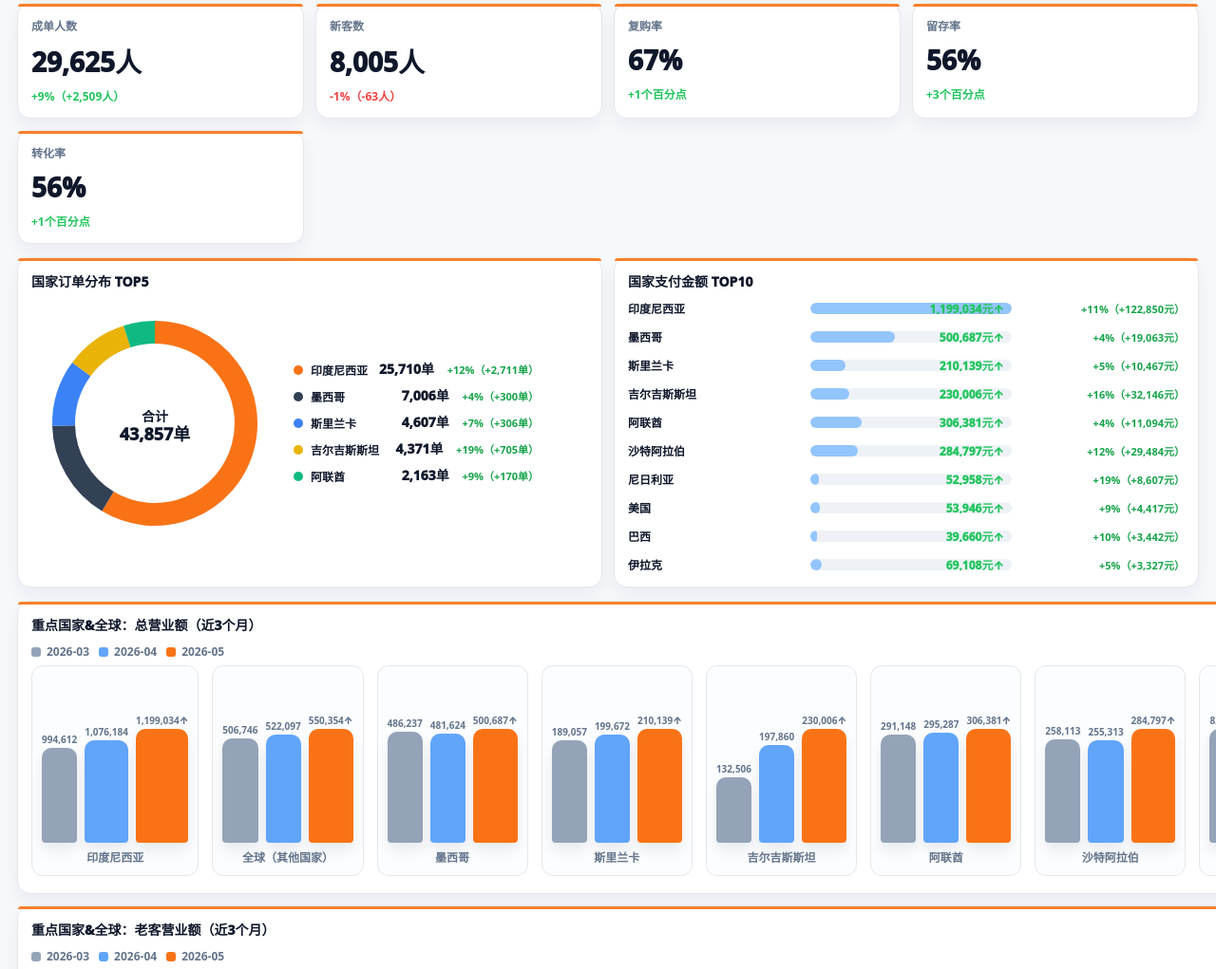
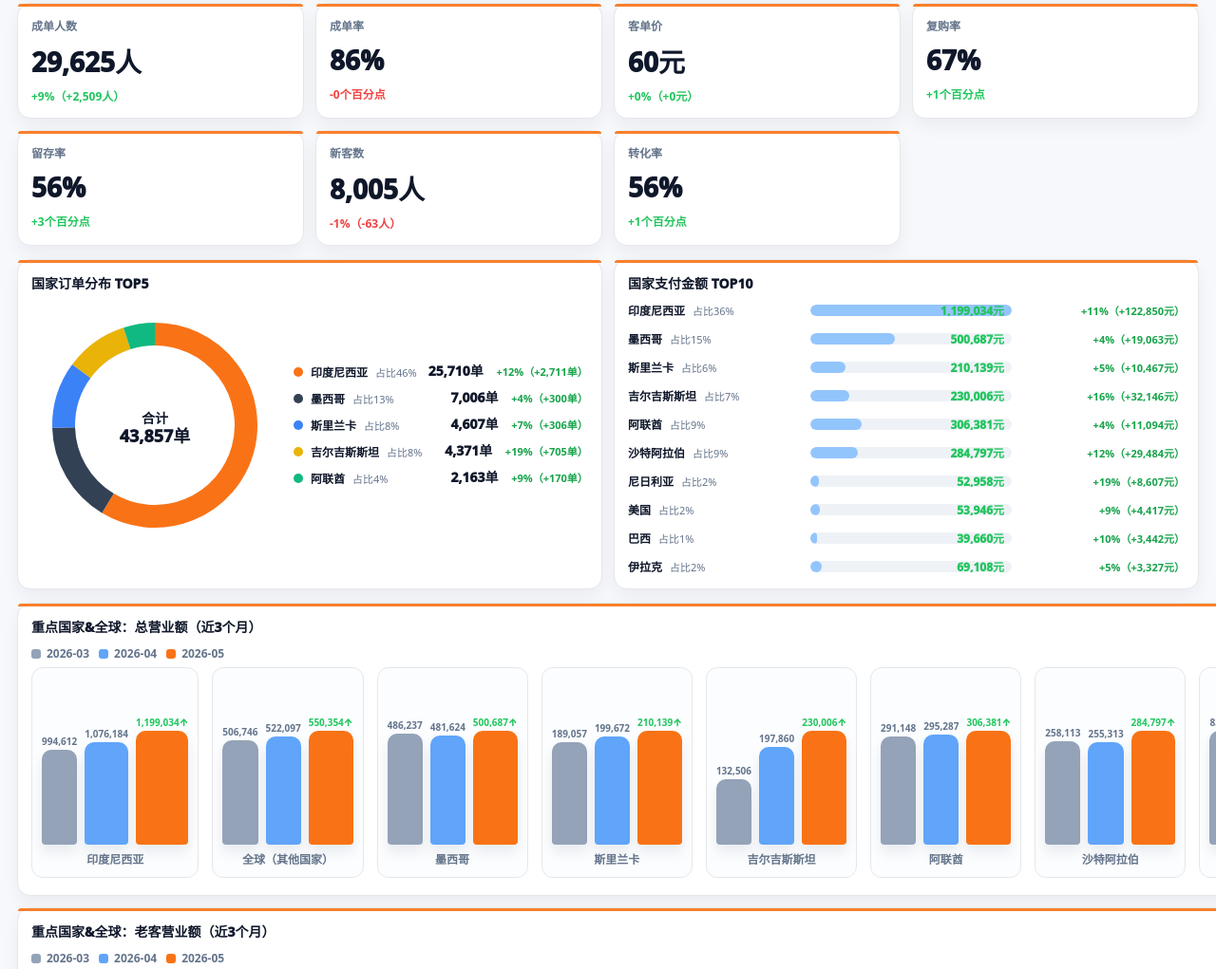
Before and after one commit to 1178663086-ai/bitsbang-dashboard, a plain HTML site: page dashboard/monthly/monthly_dashboard_2026_05.html in a window 1280 px wide. Shown: the part 423-1444 px from the top of the page at 95% size. Drawn offline with Linux system fonts and the light colour scheme.

Commit message:
fix(dashboard): may dashboard ui tweaks

```diff
--- a/dashboard/monthly/monthly_dashboard_2026_05.html
+++ b/dashboard/monthly/monthly_dashboard_2026_05.html
@@ -104,12 +104,14 @@
     .dot{width:10px;height:10px;border-radius:999px;flex:0 0 10px}
     .legend-left{display:flex;align-items:center;gap:8px;color:var(--text);font-weight:800}
     .legend-right{color:var(--muted);font-weight:800;text-align:right;line-height:1.15}
+    .share{margin-left:8px;color:var(--muted);font-weight:500;font-size:11px}
 
     /* bars */
     .bars{display:flex;flex-direction:column;gap:12px}
     .bar-row{display:grid;grid-template-columns:180px 1fr 170px;gap:12px;align-items:center}
     @media (max-width:900px){.bar-row{grid-template-columns:1fr;gap:6px;align-items:flex-start}}
     .bar-name{font-size:12px;color:var(--text);font-weight:900;white-space:nowrap;overflow:hidden;text-overflow:ellipsis}
+    .bar-name .share{margin-left:8px;color:var(--muted);font-weight:500;font-size:11px}
     .bar-track{height:12px;background:#eef2f7;border-radius:999px;overflow:hidden}
     /* 单色系：更明显但不深色（统一用于所有横向排名条形图） */
     .bar-fill{height:12px;background:#93c5fd;border-radius:999px}
@@ -145,6 +147,8 @@
     .kc-bars{display:flex;gap:8px;align-items:flex-end;height:170px;margin-top:6px}
     .kc-col{flex:1;display:flex;flex-direction:column;justify-content:flex-end}
     .kc-top{margin-bottom:2px;font-size:10px;color:var(--muted);font-weight:900;text-align:center;white-space:nowrap;overflow:hidden;text-overflow:ellipsis;max-width:100%}
+    .kc-top.mom-up{color:var(--green)}
+    .kc-top.mom-down{color:var(--red)}
     .kc-bar{border-radius:10px 10px 4px 4px;box-shadow:0 8px 14px rgba(15,23,42,.08)}
     .kc-val{margin-top:6px;font-size:12px;color:var(--muted);font-weight:800;text-align:center;white-space:nowrap;overflow:hidden;text-overflow:ellipsis}
 
@@ -225,9 +229,14 @@
         <div class="k-sub" id="kpi_success_orders_chg">-</div>
       </div>
       <div class="card">
-        <div class="k-title">新客数</div>
-        <div class="k-value" id="kpi_new_users">-</div>
-        <div class="k-sub" id="kpi_new_users_chg">-</div>
+        <div class="k-title">成单率</div>
+        <div class="k-value" id="kpi_success_rate">-</div>
+        <div class="k-sub" id="kpi_success_rate_chg">-</div>
+      </div>
+      <div class="card">
+        <div class="k-title">客单价</div>
+        <div class="k-value" id="kpi_aov">-</div>
+        <div class="k-sub" id="kpi_aov_chg">-</div>
       </div>
       <div class="card">
         <div class="k-title">复购率</div>
@@ -238,6 +247,11 @@
         <div class="k-title">留存率</div>
         <div class="k-value" id="kpi_retention">-</div>
         <div class="k-sub" id="kpi_retention_chg">-</div>
+      </div>
+      <div class="card">
+        <div class="k-title">新客数</div>
+        <div class="k-value" id="kpi_new_users">-</div>
+        <div class="k-sub" id="kpi_new_users_chg">-</div>
       </div>
       <div class="card">
         <div class="k-title">转化率</div>
@@ -508,6 +522,7 @@
       {key:'success_users', name:'成单人数', unit:'人', type:'value'},
       {key:'new_users', name:'新客数', unit:'人', type:'value'},
       {key:'success_rate', name:'成单率', unit:'%', type:'rate_monthly'},
+      {key:'aov', name:'客单价', unit:'元', type:'aov'},
       {key:'repurchase_rate', name:'复购率', unit:'%', type:'rate_repurchase'},
       {key:'retention_rate', name:'留存率', unit:'%', type:'rate_retention'},
       {key:'conversion_rate', name:'转化率', unit:'%', type:'rate_conversion'},
@@ -684,12 +699,14 @@
       return `<div class="val-sub ${cls}">${s}</div>`;
     }
 
-    function renderDonutTo(svgId, legendId, items, unit){
+    function renderDonutTo(svgId, legendId, items, unit, opts){
       const svg=document.getElementById(svgId);
       const legend=document.getElementById(legendId);
       if(!svg || !legend) return;
       svg.innerHTML=''; legend.innerHTML='';
 
+      const o = opts || {};
+      const shareDenom = (o.shareDenom===null || o.shareDenom===undefined) ? null : Number(o.shareDenom);
       const total = items.reduce((s,x)=>s + (x.value||0),0) || 1;
       const cx=130, cy=130, r=96, inner=60;
 
@@ -722,13 +739,22 @@
         const dot=document.createElement('span');
         dot.className='dot';
         dot.style.background = COLORS[idx % COLORS.length];
-        const name=document.createElement('span');
-        name.textContent = it.name;
-        left.appendChild(dot); left.appendChild(name);
+        const nameWrap=document.createElement('span');
+        const nameMain=document.createElement('span');
+        nameMain.textContent = it.name;
+        nameWrap.appendChild(nameMain);
+        if(shareDenom && isFinite(shareDenom) && shareDenom>0 && it && it.value!==null && it.value!==undefined){
+          const sharePct = (Number(it.value) / shareDenom) * 100;
+          const shareSpan=document.createElement('span');
+          shareSpan.className='share';
+          shareSpan.textContent = `占比${sharePct.toFixed(0)}%`;
+          nameWrap.appendChild(shareSpan);
+        }
+        left.appendChild(dot); left.appendChild(nameWrap);
         const right=document.createElement('div');
         right.className='legend-right';
         const u = unit || '';
-        // 饼图：不展示占比；环比跟在总数后面同一行
+        // 环比跟在总数后面同一行
         right.innerHTML = `<div class="val-main">${n(it.value)}${u} ${formatMomInline(it)}</div>`;
         li.appendChild(left); li.appendChild(right);
         legend.appendChild(li);
@@ -761,10 +787,14 @@
       svg.appendChild(c1); svg.appendChild(c2);
     }
 
-    function renderBarsTo(listId, items, unit){
+    function renderBarsTo(listId, items, unit, opts){
       const list=document.getElementById(listId);
       if(!list) return;
       list.innerHTML='';
+      const o = opts || {};
+      const shareDenom = (o.shareDenom===null || o.shareDenom===undefined) ? null : Number(o.shareDenom);
+      const showMomColor = (o.showMomColor===undefined) ? true : !!o.showMomColor;
+      const showMomArrow = (o.showMomArrow===undefined) ? true : !!o.showMomArrow;
       const max = Math.max(...items.map(x=>x.value||0),1);
       items.forEach((it)=>{
         const row=document.createElement('div');
@@ -772,7 +802,12 @@
         const name=document.createElement('div');
         name.className='bar-name';
         name.title=it.name;
-        name.textContent=it.name;
+        if(shareDenom && isFinite(shareDenom) && shareDenom>0 && it && it.value!==null && it.value!==undefined){
+          const sharePct = (Number(it.value) / shareDenom) * 100;
+          name.innerHTML = `<span>${it.name}</span><span class="share">占比${sharePct.toFixed(0)}%</span>`;
+        }else{
+          name.textContent=it.name;
+        }
         const track=document.createElement('div');
         track.className='bar-track';
         track.style.position='relative';
@@ -785,13 +820,20 @@
         const label=document.createElement('div');
         label.className='bar-label';
         let arrow = '';
-        if(it && it.mom_pct!==null && it.mom_pct!==undefined){
+        if(showMomArrow && it && it.mom_pct!==null && it.mom_pct!==undefined){
           const p = Number(it.mom_pct);
           if(isFinite(p)){
             arrow = (p>=0) ? '↑' : '↓';
           }
         }
         label.textContent = `${n(Math.round(it.value||0))}${unit || ''}${arrow}`;
+        // 若带环比字段，则按涨跌给数字上色（默认开启；可在 opts 里关闭）
+        if(showMomColor && it && it.mom_pct!==null && it.mom_pct!==undefined){
+          const p = Number(it.mom_pct);
+          if(isFinite(p)){
+            label.style.color = (p>=0) ? 'var(--green)' : 'var(--red)';
+          }
+        }
         label.style.position='absolute';
         label.style.right='8px';
         label.style.top='50%';
@@ -840,6 +882,16 @@
       setText('kpi_success_orders', valUnit(m.success_users[curIdx], '人'));
       setText('kpi_success_orders_chg', deltaValue(m.success_users[curIdx], m.success_users[prevIdx], '人'));
 
+      // 成单率
+      setText('kpi_success_rate', rate(m.success_rate[curIdx]));
+      setText('kpi_success_rate_chg', deltaPP(m.success_rate[curIdx], m.success_rate[prevIdx]));
+
+      // 客单价：GMV / 成单数（取整）
+      const aovCur = (m.orders_success[curIdx] && Number(m.orders_success[curIdx])>0) ? (Number(m.gmv[curIdx]) / Number(m.orders_success[curIdx])) : null;
+      const aovPrev = (m.orders_success[prevIdx] && Number(m.orders_success[prevIdx])>0) ? (Number(m.gmv[prevIdx]) / Number(m.orders_success[prevIdx])) : null;
+      setText('kpi_aov', (aovCur===null) ? '-' : `${n(Math.round(aovCur))}元`);
+      setText('kpi_aov_chg', deltaValue(aovCur===null?null:Math.round(aovCur), aovPrev===null?null:Math.round(aovPrev), '元'));
+
       setText('kpi_new_users', valUnit(m.new_users[curIdx], '人'));
       setText('kpi_new_users_chg', deltaValue(m.new_users[curIdx], m.new_users[prevIdx], '人'));
 
@@ -865,6 +917,12 @@
           cur = rate(m.success_rate[curIdx]);
           prev = rate(m.success_rate[prevIdx]);
           delta = deltaPP(m.success_rate[curIdx], m.success_rate[prevIdx]);
+        }else if(def.type==='aov'){
+          const curAov = aovCur;
+          const prevAov = aovPrev;
+          cur = (curAov===null) ? '-' : `${n(Math.round(curAov))}${def.unit}`;
+          prev = (prevAov===null) ? '-' : `${n(Math.round(prevAov))}${def.unit}`;
+          delta = deltaValue(curAov===null?null:Math.round(curAov), prevAov===null?null:Math.round(prevAov), def.unit);
         }else if(def.type==='rate_repurchase'){
           cur = rate(m.repurchase_rate);
           prev = rate(m.repurchase_rate_prev);
@@ -940,6 +998,20 @@
         host.innerHTML = `<div class="note">无数据</div>`;
         return;
       }
+      // 单国切换：若该国家无“流量”产品，则隐藏“流量”板块（避免 0 单/0 人/0 元 的空面板）
+      const filtered = (list || []).filter(it=>{
+        const cat = String(it && it.category ? it.category : '');
+        if(!cat.includes('流量')) return true;
+        const sum =
+          (Number(it.orders_success_old||0) + Number(it.orders_success_new||0) +
+           Number(it.success_users_old||0) + Number(it.success_users_new||0) +
+           Number(it.gmv_old||0) + Number(it.gmv_new||0));
+        return sum > 0;
+      });
+      if(filtered.length === 0){
+        host.innerHTML = `<div class="note">无数据</div>`;
+        return;
+      }
       const mom = (cur, prev, unit) => {
         if(prev===null || prev===undefined) return '-';
         const p = Number(prev);
@@ -952,7 +1024,7 @@
         const cls = (pct>=0) ? 'mom-up' : 'mom-down';
         return `<span class="${cls}">${sign}${pct.toFixed(0)}%（${dSign}${n(delta)}${unit}）</span>`;
       };
-      host.innerHTML = list.map(it=>{
+      host.innerHTML = filtered.map(it=>{
         const title = it.category || '分类';
         const row = (label, oldV, newV, oldPrev, newPrev, unit) => `
           <div class="split-two" style="margin-top:10px">
@@ -1018,8 +1090,12 @@
           // 国家维度 TOP 图（汇总/重点国家）
           document.getElementById('donutTitle').textContent = seg.charts.donut_title;
           document.getElementById('barTitle').textContent = seg.charts.bar_title;
-          renderDonutTo('donutSvg', 'donutLegend', seg.charts.donut || [], '单');
-          renderBarsTo('barList', seg.charts.bar || [], '元');
+          const m = seg.metrics || {};
+          const curIdx = (m.months && m.months.length) ? (m.months.length-1) : 1;
+          const denomOrders = (m.orders_success && m.orders_success.length) ? Number(m.orders_success[curIdx]||0) : null;
+          const denomGmv = (m.gmv && m.gmv.length) ? Number(m.gmv[curIdx]||0) : null;
+          renderDonutTo('donutSvg', 'donutLegend', seg.charts.donut || [], '单', {shareDenom: denomOrders});
+          renderBarsTo('barList', seg.charts.bar || [], '元', {shareDenom: denomGmv, showMomColor:false, showMomArrow:false});
         }
 
         // 汇总额外展示：重点国家&全球近3个月对比
```
